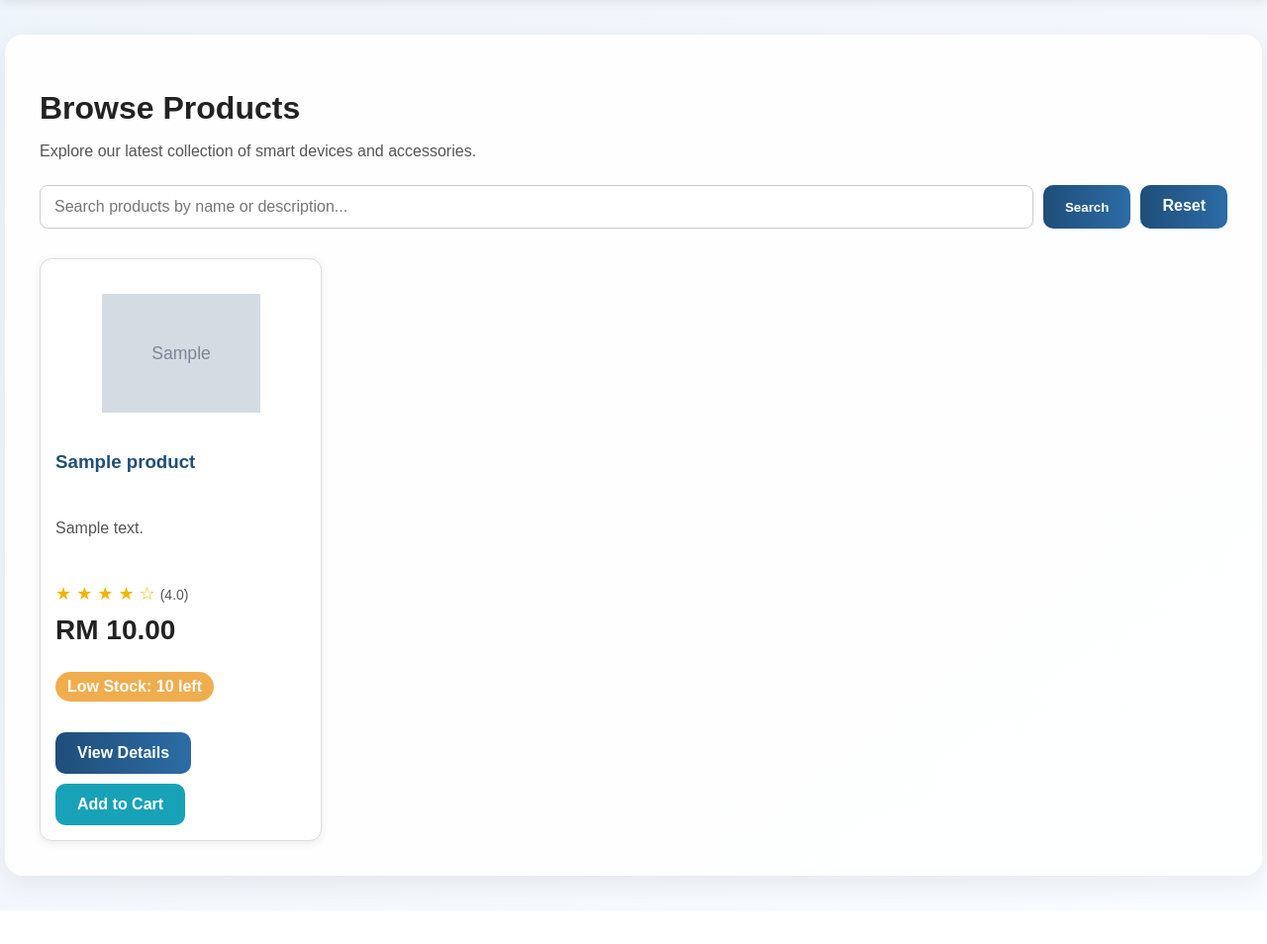
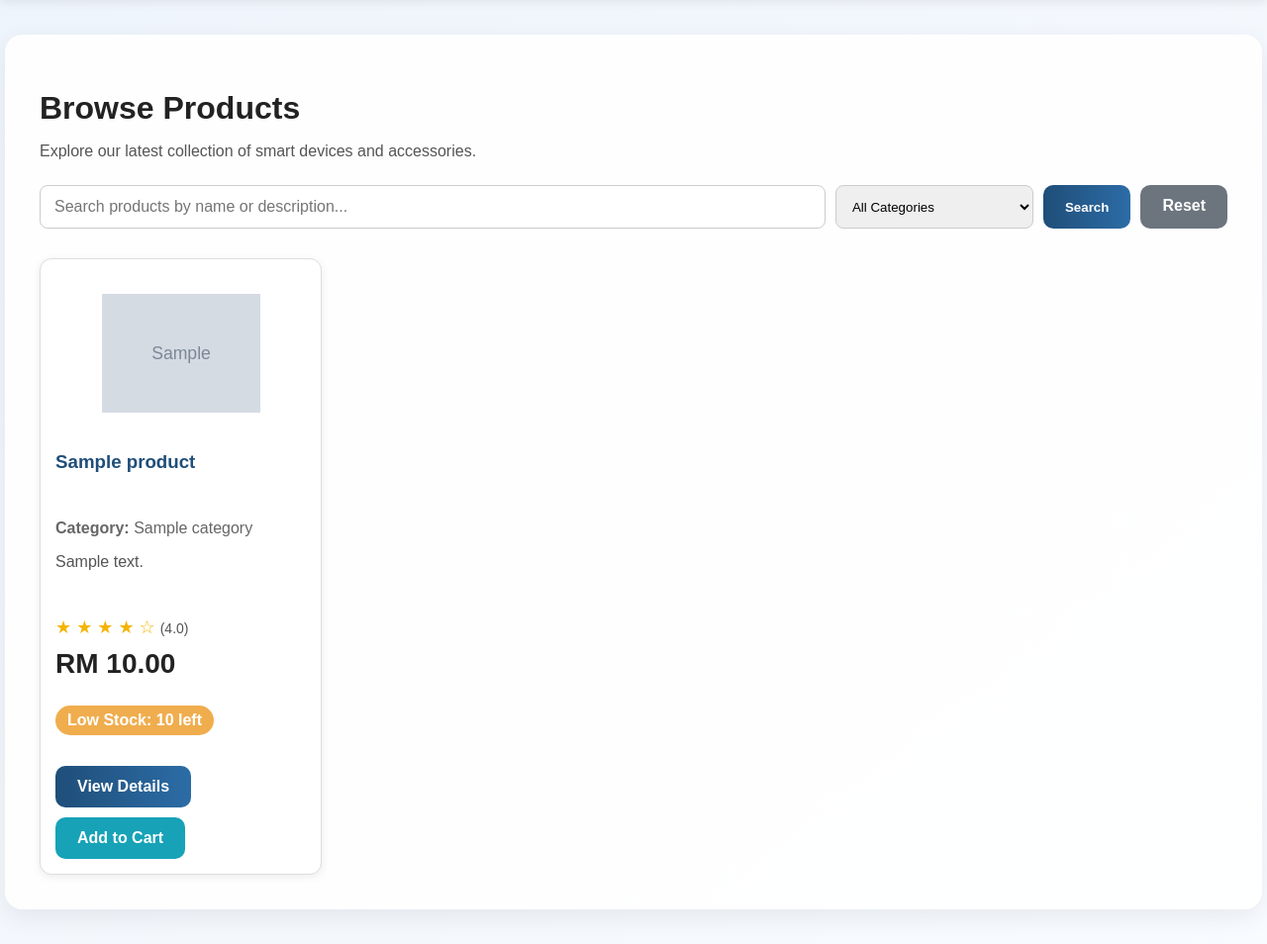
Before and after one commit to kevinonyango254/fyp1-ecommerce-system, a Django app: page /products/ in a window 1280 px wide. Shown: the part 64-1018 px from the top of the page at 99% size. Before the commit the page ends 979 px from the top, so only its background shows below. Run offline with Django 5.2, Linux system fonts and the light colour scheme; tables that the repository leaves empty hold one stand-in row (values such as "Sample post"); grey boxes marked "Sample" are stand-in pictures.

Commit message:
Added product categories and improved product management

```diff
--- a/core/models.py
+++ b/core/models.py
@@ -1,9 +1,25 @@
 from django.db import models
 from django.contrib.auth.models import User
 
+class Category(models.Model):
+    name = models.CharField(max_length=100, unique=True)
+
+    class Meta:
+        ordering = ['name']
+        verbose_name_plural = "Categories"
+
+    def __str__(self):
+        return self.name
 
 class Product(models.Model):
     name = models.CharField(max_length=255)
+    category = models.ForeignKey(
+    Category,
+    on_delete=models.SET_NULL,
+    null=True,
+    blank=True,
+    related_name='products'
+)
     description = models.TextField()
     price = models.DecimalField(max_digits=10, decimal_places=2)
     stock = models.IntegerField()
--- a/core/templates/core/product_list.html
+++ b/core/templates/core/product_list.html
@@ -8,103 +8,161 @@
 
 <form method="GET" action="/products/" style="margin-bottom: 30px;">
     <div style="display: flex; gap: 10px; flex-wrap: wrap;">
+
         <input
             type="text"
             name="q"
             value="{{ query }}"
             placeholder="Search products by name or description..."
-            style="flex: 1; min-width: 260px; padding: 12px 14px; border: 1px solid #ccc; border-radius: 8px; font-size: 16px;"
+            style="flex:1; min-width:260px; padding:12px 14px; border:1px solid #ccc; border-radius:8px; font-size:16px;"
         >
+
+        <select
+            name="category"
+            style="padding:12px; border:1px solid #ccc; border-radius:8px; min-width:200px;"
+        >
+            <option value="">All Categories</option>
+
+            {% for category in categories %}
+                <option value="{{ category.id }}"
+                    {% if selected_category == category.id|stringformat:"s" %}selected{% endif %}>
+                    {{ category.name }}
+                </option>
+            {% endfor %}
+        </select>
+
         <button type="submit" class="btn">Search</button>
-        <a href="/products/" class="btn" style="background-color: #6c757d;">Reset</a>
+
+        <a href="/products/" class="btn" style="background:#6c757d;">
+            Reset
+        </a>
+
     </div>
 </form>
 
 {% if query %}
-    <p style="margin-bottom: 20px; color: #444;">
-        Search results for: <strong>"{{ query }}"</strong>
+<p style="margin-bottom:20px; color:#444;">
+    Search results for:
+    <strong>"{{ query }}"</strong>
 </p>
 {% endif %}
 
 {% if products %}
 <div style="
-    display: grid;
-    grid-template-columns: repeat(auto-fill, minmax(250px, 1fr));
-    gap: 20px;
+    display:grid;
+    grid-template-columns:repeat(auto-fill,minmax(250px,1fr));
+    gap:20px;
 ">
+
 {% for product in products %}
+
 <div style="
-            border: 1px solid #ddd;
-            border-radius: 12px;
-            padding: 15px;
-            background: #fff;
-            box-shadow: 0 2px 8px rgba(0,0,0,0.08);
-            transition: transform 0.2s;
-        " onmouseover="this.style.transform='scale(1.02)'"
+    border:1px solid #ddd;
+    border-radius:12px;
+    padding:15px;
+    background:white;
+    box-shadow:0 2px 8px rgba(0,0,0,0.08);
+    transition:transform .2s;
+"
+onmouseover="this.style.transform='scale(1.02)'"
 onmouseout="this.style.transform='scale(1)'">
 
-            <div style="text-align:center; margin-bottom: 15px;">
+    <div style="text-align:center; margin-bottom:15px;">
+
         {% if product.image %}
-                    <img src="{{ product.image.url }}" alt="{{ product.name }}"
-                         style="width: 160px; height: 160px; object-fit: contain; border-radius: 8px;">
+            <img src="{{ product.image.url }}"
+                 alt="{{ product.name }}"
+                 style="width:160px;height:160px;object-fit:contain;border-radius:8px;">
         {% else %}
-                    <img src="https://via.placeholder.com/160" alt="No image"
-                         style="width: 160px; height: 160px; object-fit: contain; border-radius: 8px;">
+            <img src="https://via.placeholder.com/160"
+                 alt="No image"
+                 style="width:160px;height:160px;object-fit:contain;border-radius:8px;">
         {% endif %}
+
     </div>
 
-            <h3 style="margin-top:10px; min-height: 50px;">
-                <a href="/products/{{ product.id }}/" style="text-decoration:none; color:#1f4e79;">
+    <h3 style="margin-top:10px; min-height:50px;">
+        <a href="/products/{{ product.id }}/"
+           style="text-decoration:none; color:#1f4e79;">
             {{ product.name }}
         </a>
     </h3>
 
-            <p style="color:#555; min-height: 48px;">{{ product.description|truncatewords:10 }}</p>
+    {% if product.category %}
+        <p style="color:#666; margin:6px 0;">
+            <strong>Category:</strong> {{ product.category.name }}
+        </p>
+    {% endif %}
+
+    <p style="color:#555; min-height:48px;">
+        {{ product.description|truncatewords:10 }}
+    </p>
 
     {% if product.avg_rating %}
-                <p style="color:#f4b400; font-size:18px; margin: 5px 0;">
+        <p style="color:#f4b400;font-size:18px;margin:5px 0;">
             {% if product.avg_rating >= 1 %}★{% else %}☆{% endif %}
             {% if product.avg_rating >= 2 %}★{% else %}☆{% endif %}
             {% if product.avg_rating >= 3 %}★{% else %}☆{% endif %}
             {% if product.avg_rating >= 4 %}★{% else %}☆{% endif %}
             {% if product.avg_rating >= 5 %}★{% else %}☆{% endif %}
-                    <span style="color:#555; font-size:14px;">({{ product.avg_rating|floatformat:1 }})</span>
+            <span style="color:#555;font-size:14px;">
+                ({{ product.avg_rating|floatformat:1 }})
+            </span>
         </p>
     {% else %}
         <p style="color:#999;">No ratings yet</p>
     {% endif %}
 
-            <p style="font-size: 28px; font-weight: bold; margin: 10px 0;">RM {{ product.price }}</p>
+    <p style="font-size:28px;font-weight:bold;margin:10px 0;">
+        RM {{ product.price }}
+    </p>
 
     {% if product.is_out_of_stock %}
-                <p style="display:inline-block; background:#dc3545; color:white; padding:6px 12px; border-radius:20px; font-weight:bold;">
+        <p style="display:inline-block;background:#dc3545;color:white;padding:6px 12px;border-radius:20px;font-weight:bold;">
             Out of Stock
         </p>
+
     {% elif product.is_low_stock %}
-                <p style="display:inline-block; background:#f0ad4e; color:white; padding:6px 12px; border-radius:20px; font-weight:bold;">
+        <p style="display:inline-block;background:#f0ad4e;color:white;padding:6px 12px;border-radius:20px;font-weight:bold;">
             Low Stock: {{ product.stock }} left
         </p>
+
     {% else %}
-                <p style="display:inline-block; background:#28a745; color:white; padding:6px 12px; border-radius:20px; font-weight:bold;">
+        <p style="display:inline-block;background:#28a745;color:white;padding:6px 12px;border-radius:20px;font-weight:bold;">
             In Stock: {{ product.stock }}
         </p>
     {% endif %}
 
-            <div style="margin-top: 15px; display:flex; gap:10px; flex-wrap:wrap;">
-                <a href="/products/{{ product.id }}/" class="btn">View Details</a>
+    <div style="margin-top:15px;display:flex;gap:10px;flex-wrap:wrap;">
+
+        <a href="/products/{{ product.id }}/" class="btn">
+            View Details
+        </a>
 
         {% if not product.is_out_of_stock %}
-                    <a href="/products/{{ product.id }}/add-to-cart/" class="btn" style="background:#17a2b8;">
+            <a href="/products/{{ product.id }}/add-to-cart/"
+               class="btn"
+               style="background:#17a2b8;">
                 Add to Cart
             </a>
         {% endif %}
+
     </div>
+
 </div>
+
 {% endfor %}
+
 </div>
+
 {% else %}
-    <div style="background: white; padding: 30px; border-radius: 12px;">
-        <p style="margin: 0; font-size: 17px; color: #555;">No products found.</p>
+
+<div style="background:white;padding:30px;border-radius:12px;">
+    <p style="margin:0;font-size:17px;color:#555;">
+        No products found.
+    </p>
 </div>
+
 {% endif %}
+
 {% endblock %}
--- a/core/views.py
+++ b/core/views.py
@@ -2,7 +2,16 @@ from django.shortcuts import render, get_object_or_404, redirect
 from django.db.models import Avg, Q
 from django.contrib.auth.decorators import login_required
 from django.contrib.auth.models import User
-from .models import Product, Advertisement, Cart, CartItem, Order, OrderItem, Rating
+from .models import (
+    Product,
+    Category,
+    Advertisement,
+    Cart,
+    CartItem,
+    Order,
+    OrderItem,
+    Rating,
+)
 from accounts.models import MailboxMessage
 
 
@@ -17,16 +26,28 @@ def about(request):
 
 def product_list(request):
     query = request.GET.get('q', '')
-    products = Product.objects.annotate(avg_rating=Avg('ratings__stars'))
+    category_id = request.GET.get('category', '')
+
+    products = Product.objects.annotate(
+        avg_rating=Avg('ratings__stars')
+    )
 
     if query:
         products = products.filter(
-            Q(name__icontains=query) | Q(description__icontains=query)
+            Q(name__icontains=query) |
+            Q(description__icontains=query)
         )
+
+    if category_id:
+        products = products.filter(category_id=category_id)
+
+    categories = Category.objects.all()
 
     return render(request, 'core/product_list.html', {
         'products': products,
-        'query': query
+        'categories': categories,
+        'query': query,
+        'selected_category': category_id,
     })
 
 
@@ -353,9 +374,15 @@ def add_product(request):
         stock = request.POST.get('stock')
         low_stock_threshold = request.POST.get('low_stock_threshold')
         image = request.FILES.get('image')
+        category_id = request.POST.get('category')
+
+        category = None
+        if category_id:
+            category = Category.objects.get(id=category_id)
 
         Product.objects.create(
             name=name,
+            category=category,
             description=description,
             price=price,
             stock=stock,
@@ -365,7 +392,9 @@ def add_product(request):
 
         return redirect('admin_products')
 
-    return render(request, 'core/add_product.html')
+    return render(request, 'core/add_product.html', {
+        'categories': Category.objects.all()
+    })
 
 
 @login_required
@@ -382,13 +411,23 @@ def edit_product(request, product_id):
         product.stock = request.POST.get('stock')
         product.low_stock_threshold = request.POST.get('low_stock_threshold') or 5
 
+        category_id = request.POST.get('category')
+        if category_id:
+            product.category = Category.objects.get(id=category_id)
+        else:
+            product.category = None
+
         if request.FILES.get('image'):
             product.image = request.FILES.get('image')
 
         product.save()
+
         return redirect('admin_products')
 
-    return render(request, 'core/edit_product.html', {'product': product})
+    return render(request, 'core/edit_product.html', {
+        'product': product,
+        'categories': Category.objects.all(),
+    })
 
 
 @login_required
```
Also changed, not shown: core/admin.py (+71 -22 lines), core/templates/core/add_product.html (+37 -5 lines), core/templates/core/edit_product.html (+42 -6 lines), core/templates/core/product_detail.html (+65 -15 lines), core/migrations/0011_category_product_category.py (added). Lines whose indentation alone changed are shown as unchanged.
